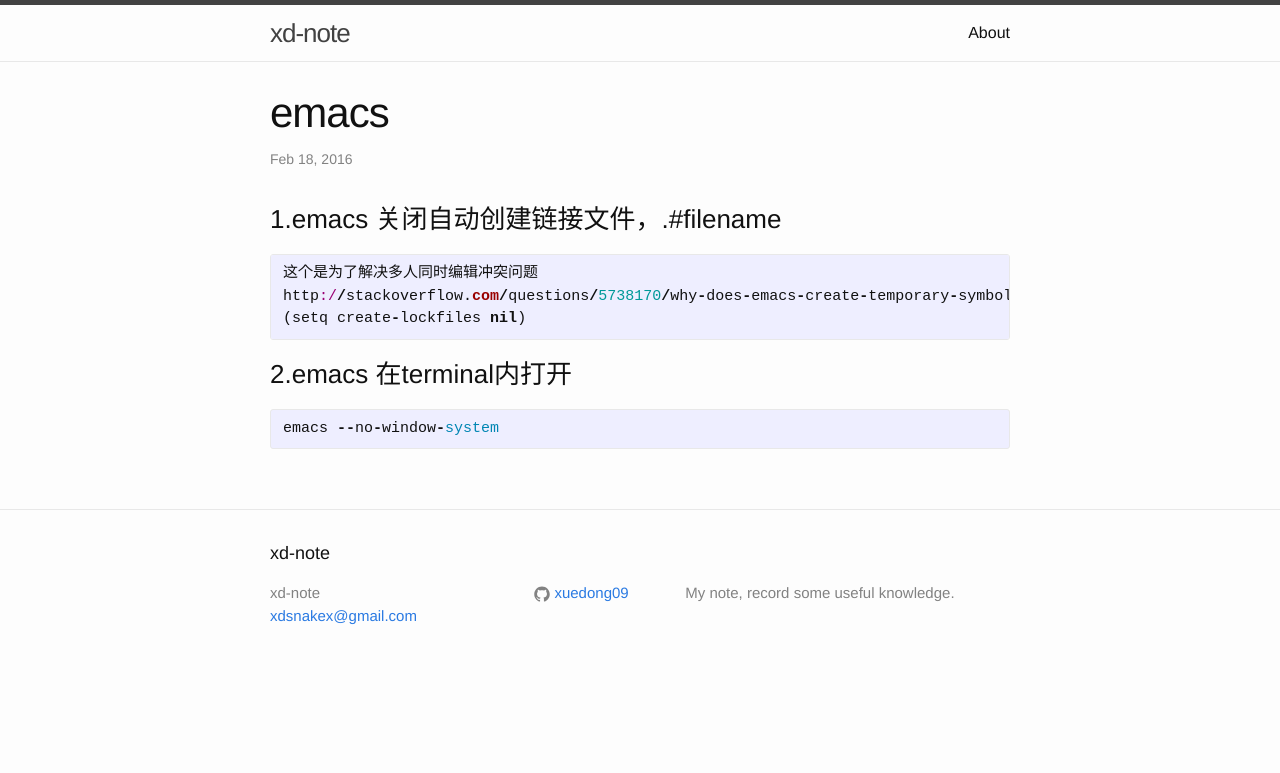
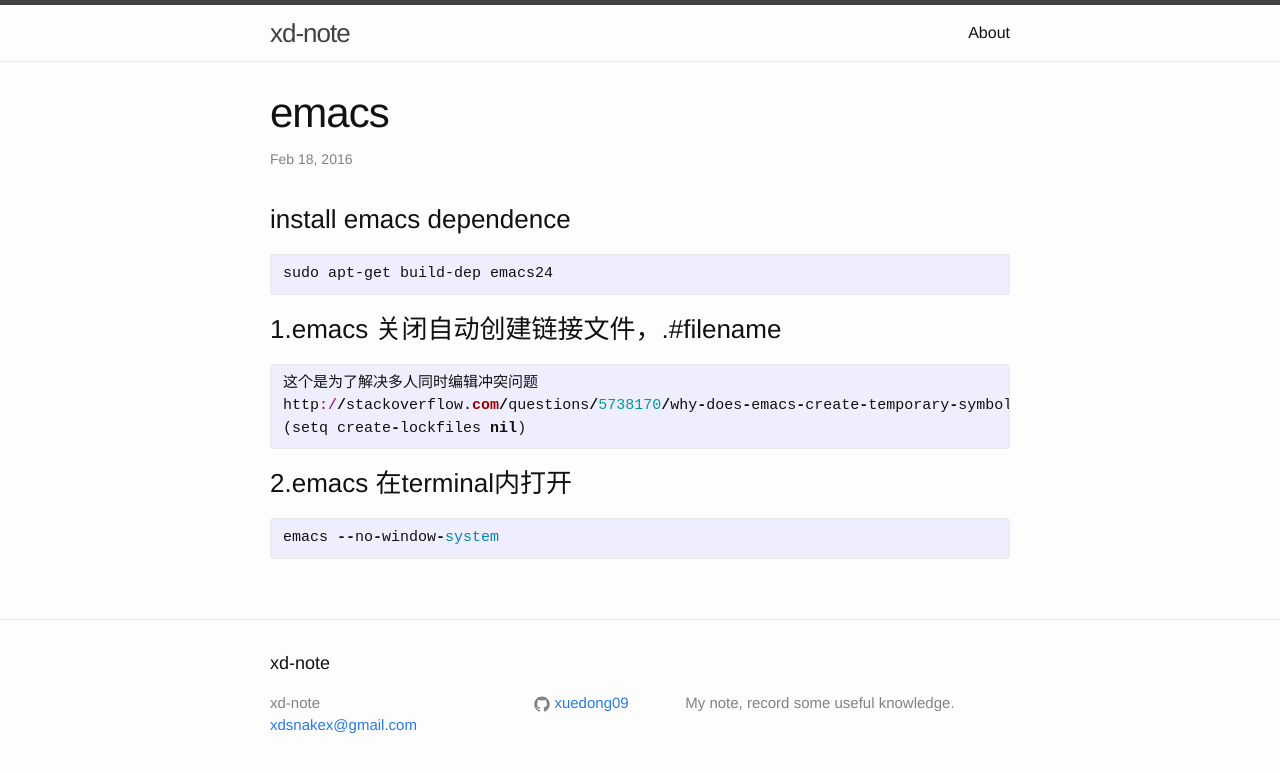
Before and after one commit to xuedong09/xuedong09.github.io, a Jekyll site: the page built from _posts/2016-02-18-emacs.md, in a window 1280 px wide. Shown: the top 773 px of the page. Built offline with Jekyll 4.4.1, drawn with Linux system fonts in a browser that asks for light colours.

Commit message:
emacs tar

```diff
--- a/_posts/2016-02-18-emacs.md
+++ b/_posts/2016-02-18-emacs.md
@@ -4,6 +4,9 @@ title:  "emacs"
 date:   2016-02-18 09:30:15 +0800
 categories: jekyll update
 ---
+
+### install emacs dependence
+    sudo apt-get build-dep emacs24
 
 ### 1.emacs 关闭自动创建链接文件，.#filename
 {% highlight ruby %}
```
Also changed, not shown: _posts/2016-02-24-linux.md (+3 -0 lines).
